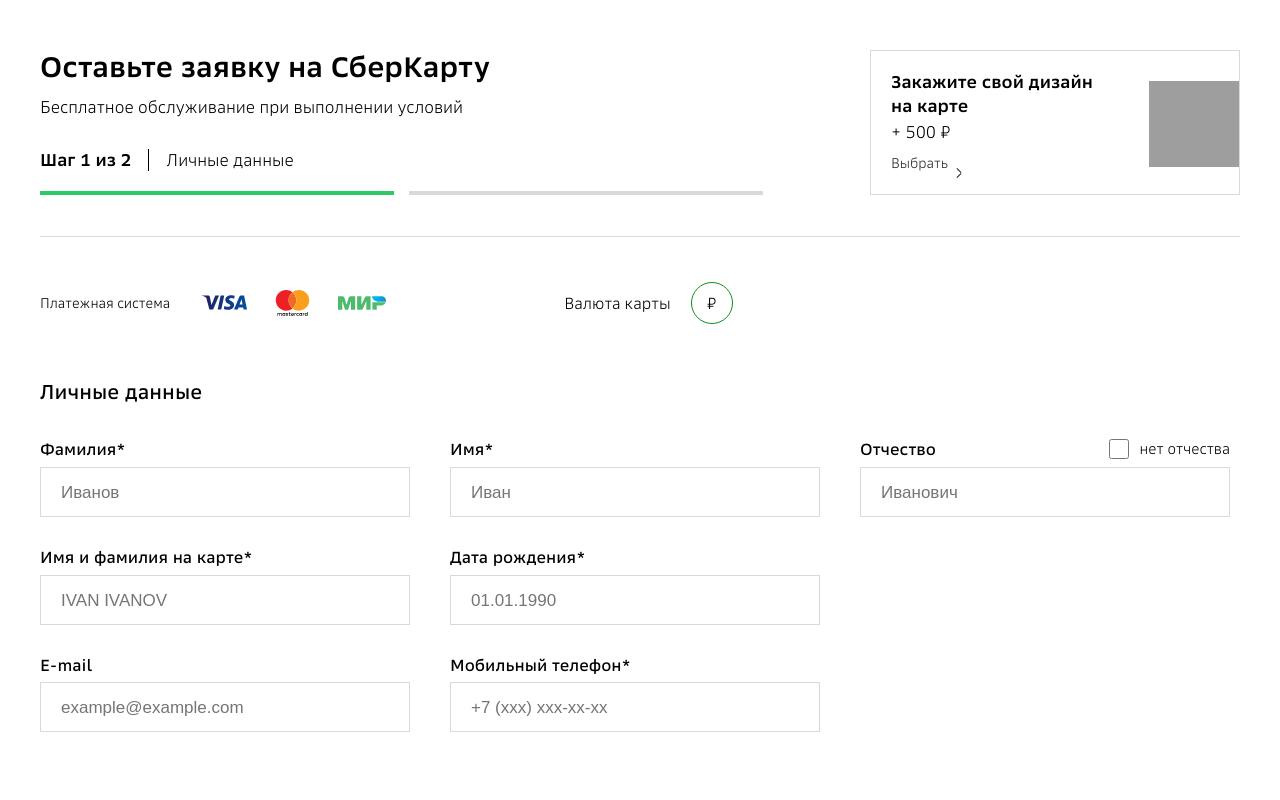
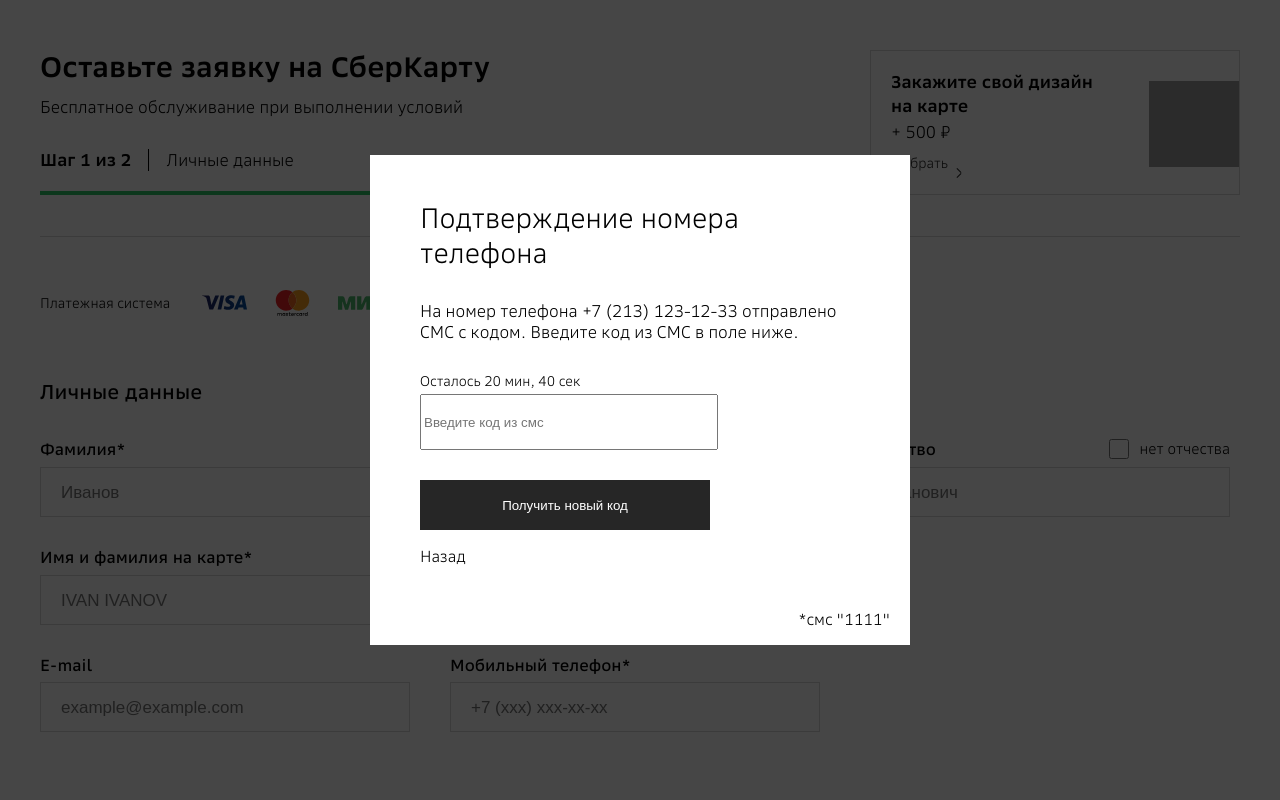
Before and after one commit to IvanVideo/React-Form-Validation, a React (Create React App) app: page /step1 in a window 1280 px wide. Shown: the top 800 px of the page. Built offline with nearby package versions, Linux system fonts and the light colour scheme; grey boxes are pictures that could not be loaded.

Commit message:
build: добавил попап

```diff
--- /dev/null
+++ b/src/components/Popup/Popup.css
@@ -0,0 +1,87 @@
+.popup-background {
+    display: flex;
+    justify-content: center;
+    align-items: center;
+    position: absolute;
+    top: 0;
+    left: 0;
+    width: 100%;
+    height: 100%;
+    background-color: rgba(0, 0, 0, 0.726);
+}
+
+.popup {
+    position: relative;
+    margin: 0;
+    padding: 45px 50px;
+    box-sizing: border-box;
+    width: 540px;
+    height: 490px;
+    background-color: rgb(255, 255, 255);
+    font-family: 'Southbank Sans';
+    font-weight: 400;
+}
+
+.hide {
+    display: none;
+}
+
+.popup__title {
+    margin: 0;
+    font-size: 28px;
+}
+
+.popup__number {
+    margin: 30px 0 0;
+    font-size: 17px;
+}
+
+.popup__box {
+    display: flex;
+    flex-direction: column;
+}
+
+.popup__timer {
+    margin: 30px 0 0;
+    font-size: 14px;
+}
+
+.popup__input {
+    margin-top: 5px;
+    width: 290px;
+    height: 50px;
+}
+
+.popup__button-box {
+    display: flex;
+    align-items: center;
+    margin-top: 30px;
+}
+
+.popup__button {
+    width: 290px;
+    height: 50px;
+    margin-right: 10px;
+    background-color: #262626;
+    border: none;
+    color: white;
+}
+
+.popup__button:hover {
+    background-color: gray;
+    cursor: pointer;
+}
+
+.disabled {
+    background-color: gray;
+}
+
+.disabled:hover {
+    cursor: default;
+}
+
+.popup__sms {
+    position: absolute;
+    bottom: 0;
+    right: 20px;
+}
--- /dev/null
+++ b/src/components/Popup/Popup.js
@@ -0,0 +1,78 @@
+import './Popup.css';
+import React from 'react';
+import { useEffect } from 'react';
+import { useNavigate } from 'react-router-dom';
+
+function Popup() {
+    const [value, setValue] = React.useState('');
+    const [disabled, setDisabled] = React.useState(true);
+    const [verification, setVerification] = React.useState(false);
+    const [time, setTime] = React.useState(20);
+    const navigate = useNavigate();
+
+    const startTimer = () => {
+        console.log('111')
+    }
+
+    useEffect(() => {
+        if (value == 1111) {
+            setVerification(true)
+            navigate('/step2');
+        }
+
+        const btn = document.getElementById("btn");
+        if (btn.disabled) {
+            btn.classList.add('disabled');
+        } else {
+            btn.classList.remove('disabled');
+        }
+
+        if (verification) {
+            return
+        } else {
+            let seconds = 5;
+
+            let time = setInterval(function () {
+                seconds--;
+                const timer = document.getElementById('timer');
+                if (seconds < 10) {
+                    setTime(`0${seconds}`)
+                } else {
+                    setTime(seconds)
+                }
+                if (seconds == 0) {
+                    clearInterval(time);
+                    timer.innerHTML = ''
+                    setDisabled(false)
+
+                }
+            }, 1000);
+        }
+    }, [value, verification, disabled])
+
+    const getVerifi = (e) => {
+        setValue(e.target.value)
+    }
+
+    return (
+        <div className={verification ? 'hide' : 'popup-background'}>
+            <div className='popup'>
+                <p className='popup__title'>Подтверждение номера телефона</p>
+                <p className='popup__number'>На номер телефона +7 (213) 123-12-33 отправлено СМС с кодом. Введите код из СМС в поле ниже.</p>
+                <div className='popup__box'>
+                    <label className='popup__timer'>Осталось 20 мин, 40 cек</label>
+                    <input placeholder='Введите код из смс' className='popup__input' onChange={getVerifi}></input>
+                    <span></span>
+                </div>
+                <div className='popup__button-box'>
+                    <button id='btn' className='popup__button' onClick={startTimer} disabled={disabled} >Получить новый код</button>
+                    <p id='timer'>через 00:{time}</p>
+                </div>
+                <p>Назад</p>
+                <p className='popup__sms'>*смс "1111"</p>
+            </div>
+        </div>
+    );
+}
+
+export default Popup;
--- a/src/components/Step1/Step1.js
+++ b/src/components/Step1/Step1.js
@@ -1,5 +1,6 @@
 import './Step1.css';
 import Header from '../Header/Header';
+import Popup from '../Popup/Popup';
 
 function Step1() {
 
@@ -135,6 +136,7 @@
           </div>
         </form>
       </div>
+      <Popup />
     </div>
   );
 }
```
